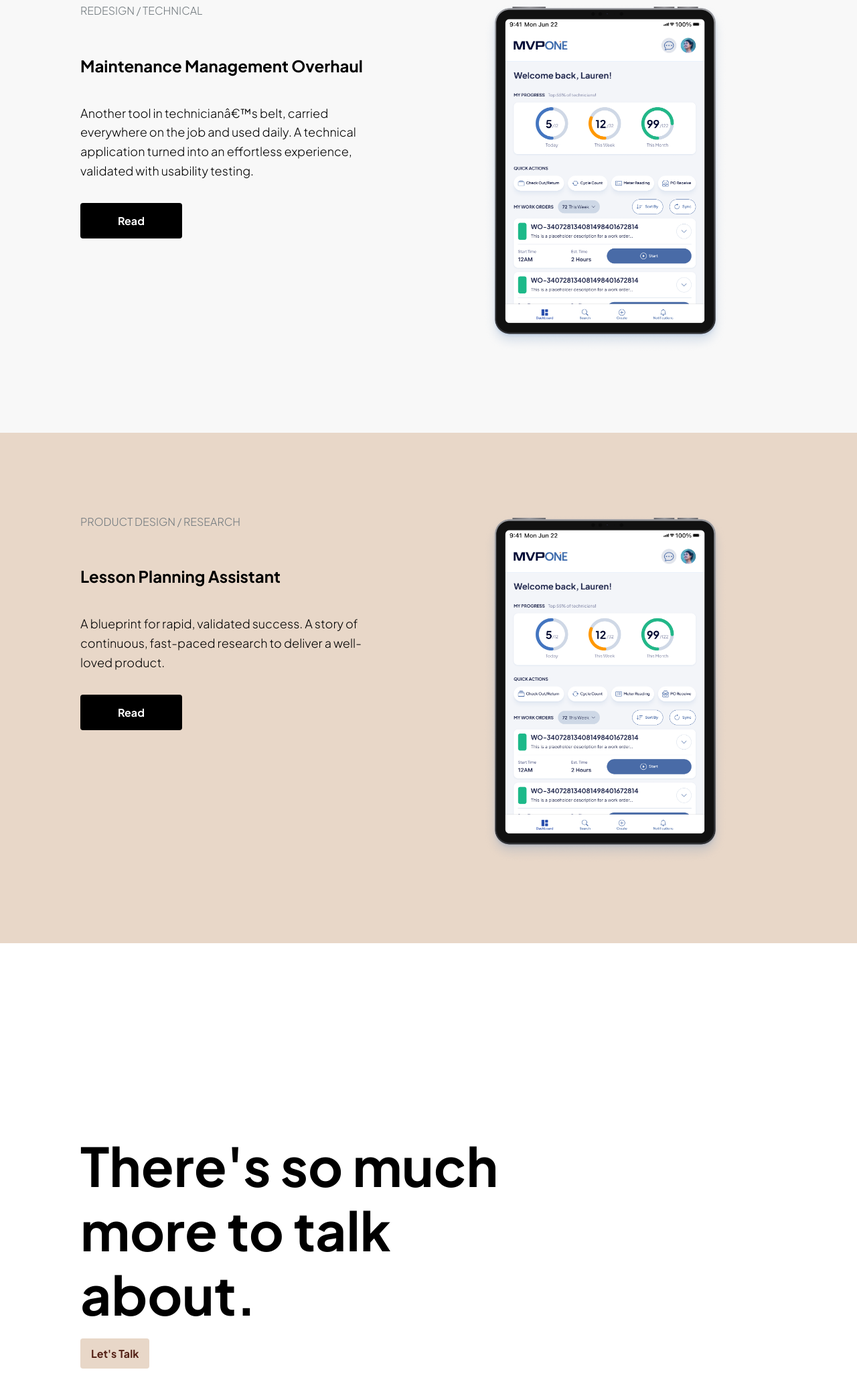
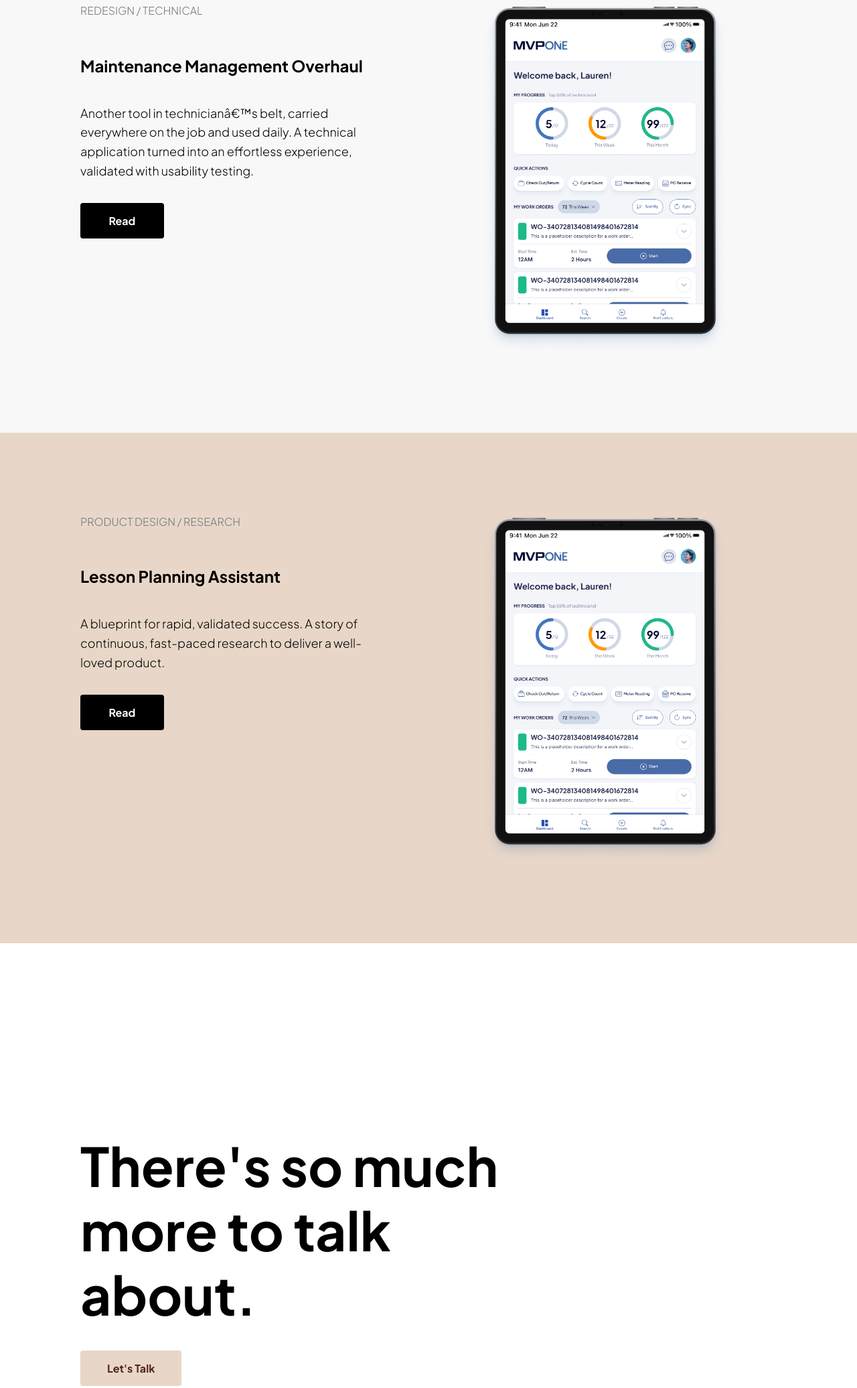
Before and after one commit to BaileyCostello/delightedbybailey.com, a website: page work.html in a window 1280 px wide. Shown: the part 453-2525 px from the top of the page at 67% size. Drawn offline with Linux system fonts and the light colour scheme.

```diff
--- a/css/main.css
+++ b/css/main.css
@@ -64,7 +64,7 @@
 	background-color: inherit;
 	border-color: black;
 	color: black;
-	border-radius: 4px;
+	border-radius: 1px;
 	font-family: Plus Jakarta Sans;
 	font-weight: 700;
 	font-size: 1em;
--- a/work.html
+++ b/work.html
@@ -34,7 +34,7 @@
 				</div>
 				<div></div>
 				<div style="grid-column: span 4;">
-					<a href="case studies/CDGCaseStudy.html" class="button-primary" style="padding: 16px 56px;">Read</a>
+					<a href="case studies/CDGCaseStudy.html" class="button-primary" style="padding: 16px 10%;">Read</a>
 				</div>
 			</div>
 			<div></div>
@@ -52,7 +52,7 @@
 				</div>
 				<div></div>
 				<div style="grid-column: span 4;">
-					<a href="case studies/ANetCaseStudy.html" class="button-primary" style="padding: 16px 56px;">Read</a>
+					<a href="case studies/ANetCaseStudy.html" class="button-primary" style="padding: 16px 10%;">Read</a>
 				</div>
 			</div>
 			<div></div>
@@ -65,7 +65,8 @@
 					<h2 class="text-align-left landing-page-text" style="max-width: 800px;"> There's so much more to talk about.
 					</h2>
 					</br>
-					<button class="button-secondary">Let's Talk</button>
+					</br>
+					<button class="button-secondary" style="padding: 16px 40px;">Let's Talk</button>
 				</div>
 			</div>
 		</div>
```
Also changed, not shown: index.html (+2 -2 lines).
